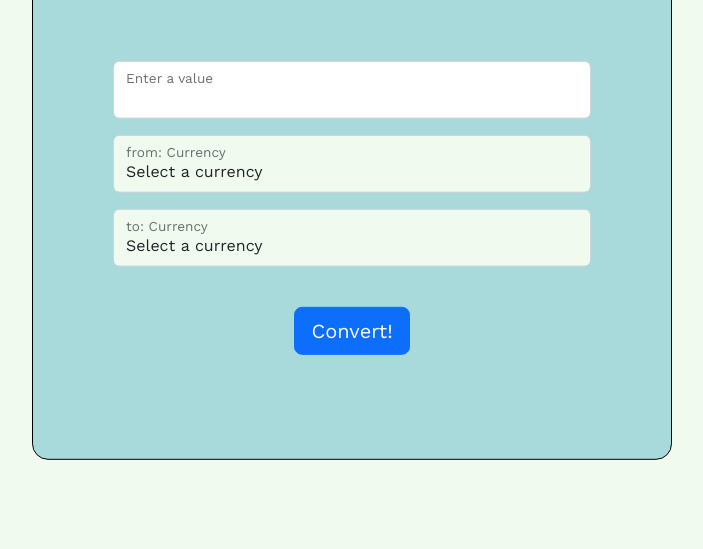
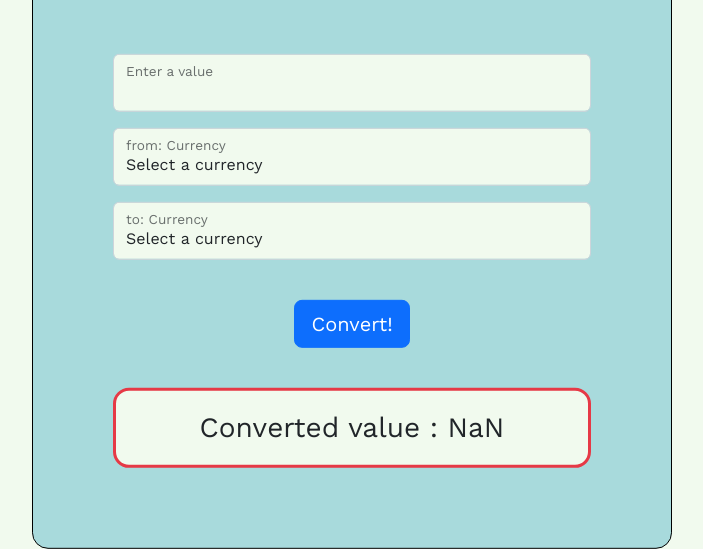
Before and after one commit to GsnMithra/htmlcssjs, a plain HTML site: page currencyconvert/index.html in a window 1280 px wide. Shown: the part 252-801 px from the top of the page, without its empty margins (288-991 px from the left). Drawn offline with nearby package versions, Linux system fonts and the light colour scheme.

Commit message:
currency css

```diff
--- a/currencyconvert/index.html
+++ b/currencyconvert/index.html
@@ -136,7 +136,7 @@
     </div>
     <button type="button" id="submit" class="btn btn-primary btn-lg" style="margin-bottom: 1.5rem;margin-top: 1.5rem;" onclick="getAnswer()">Convert!</button>
     <div class="form-floating" id="place">
-      <span id="answer"></span>
+      <p id="answer" class="fs-3">Converted value : NaN</p>
     </div>
   </div>
 
--- a/currencyconvert/styles.css
+++ b/currencyconvert/styles.css
@@ -2,19 +2,26 @@
   font-family: Work Sans;
   text-align: center;
   transform: translate(-50%, -50%);
-  top: 45%;
+  top: 50%;
   left: 50%;
   position: absolute;
   background-color: #a8dadc;
+  border: 1px solid black;
+  border-radius: 1rem;
+  padding: 4rem;
 }
 
 #answer {
-  font-size: x-large;
+  font-size:large;
+  border: 0.2rem solid #e63946;
+  border-radius: 1rem;
+  padding: 1rem;
+  background-color: #f1faee;
 }
 
 #heading {
   margin-bottom: 4rem;
-  border: 1px solid black;
+  border: 2px solid black;
   border-radius: 1rem;
   padding: 20px;
   font-size: 3.5rem;
@@ -30,8 +37,6 @@
   margin: 1rem;
 }
 
-.content {
-  border: 1px solid black;
-  border-radius: 1rem;
-  padding: 4rem;
+#fromCurrency {
+  background-color: #f1faee;
 }
```
